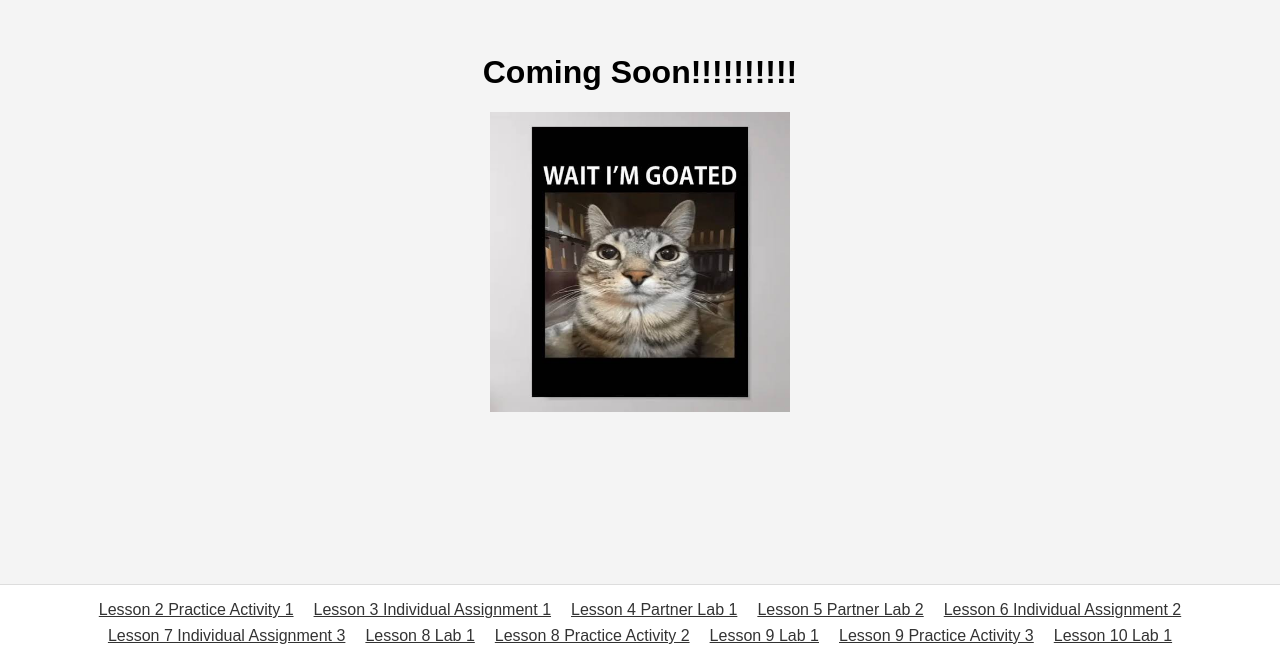
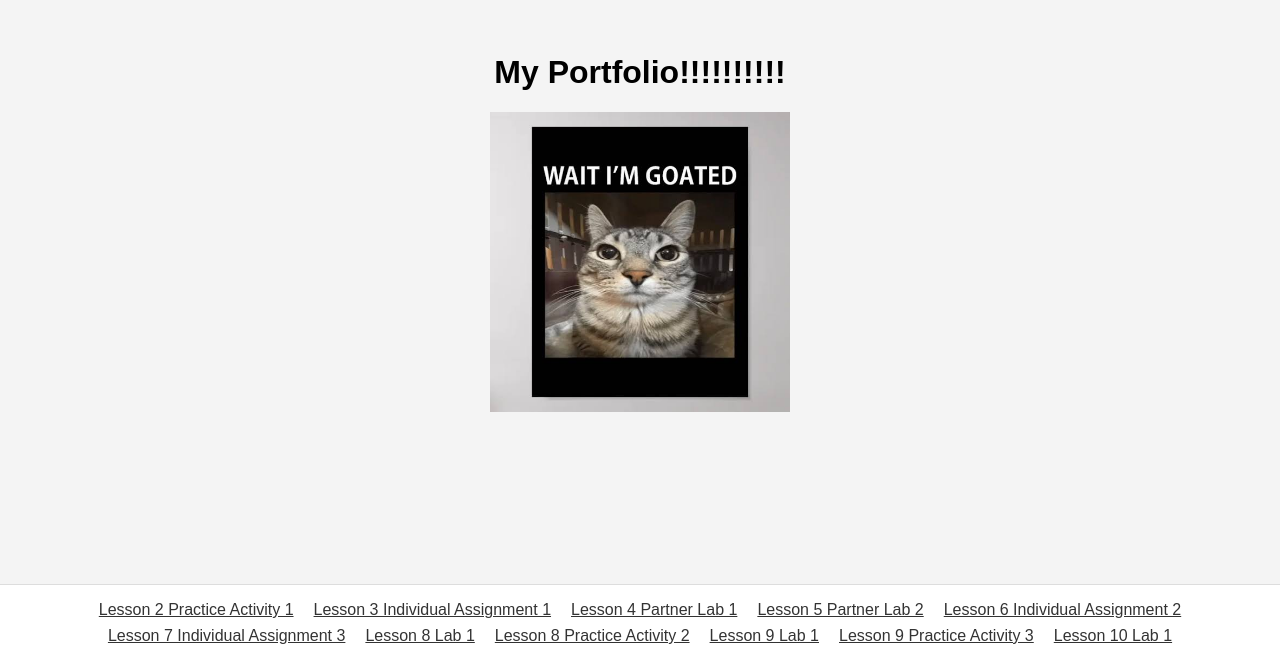
Before and after one commit to rootjeffu-jpg/rootjeffu-jpg.github.io, a plain HTML site: page index.html in a window 1280 px wide. Shown: the part 139-800 px from the top of the page. Drawn offline with Linux system fonts and the light colour scheme.

Commit message:
change from coming soon to portfolio

```diff
--- a/index.html
+++ b/index.html
@@ -3,7 +3,7 @@
 <head>
   <meta charset="UTF-8">
   <meta name="viewport" content="width=device-width, initial-scale=1">
-  <title>Coming Soon</title>
+  <title>Portfolio</title>
   <style>
     body {
       margin: 0;
@@ -54,7 +54,7 @@
 </head>
 <body>
   <main>
-    <h1>Coming Soon!!!!!!!!!!</h1>
+    <h1>My Portfolio!!!!!!!!!!</h1>
     <img src="wait im goated.jpg" alt="Coming soon">
   </main>
   <nav aria-label="Lesson pages">
```
